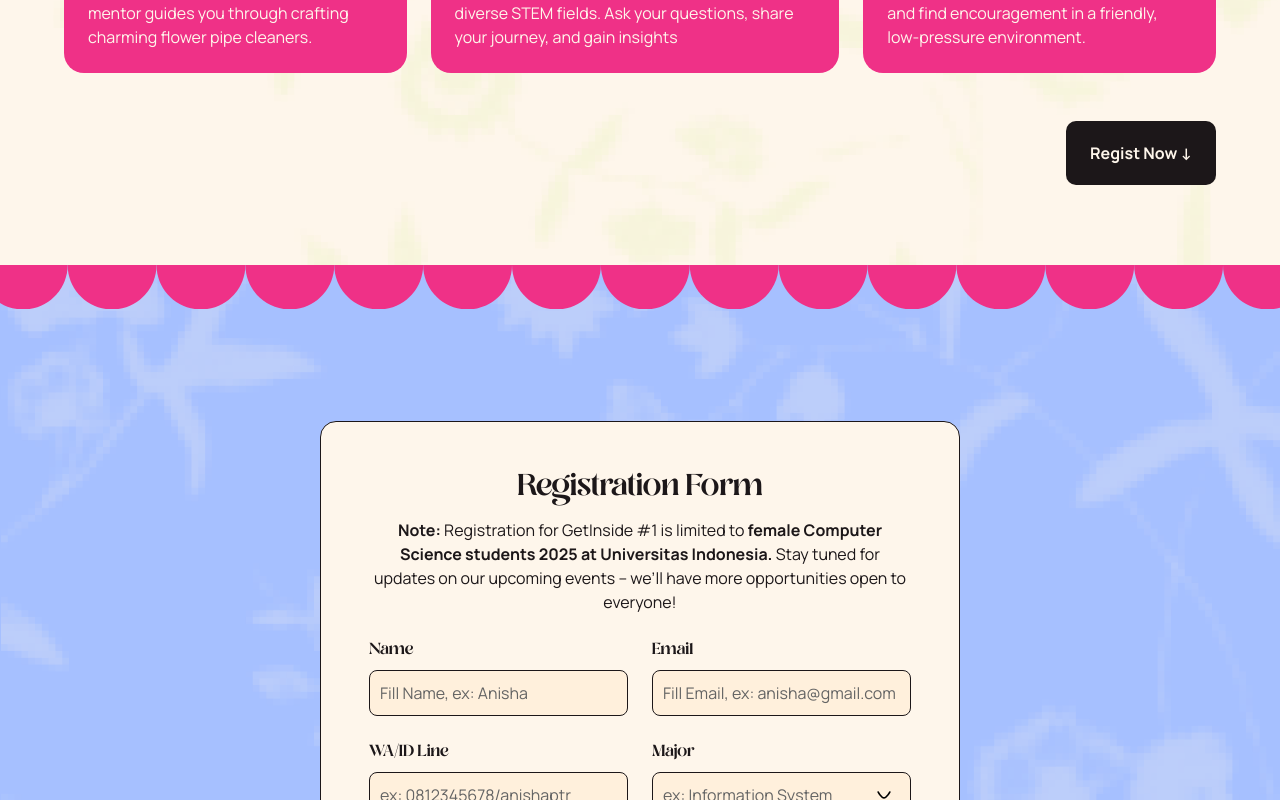
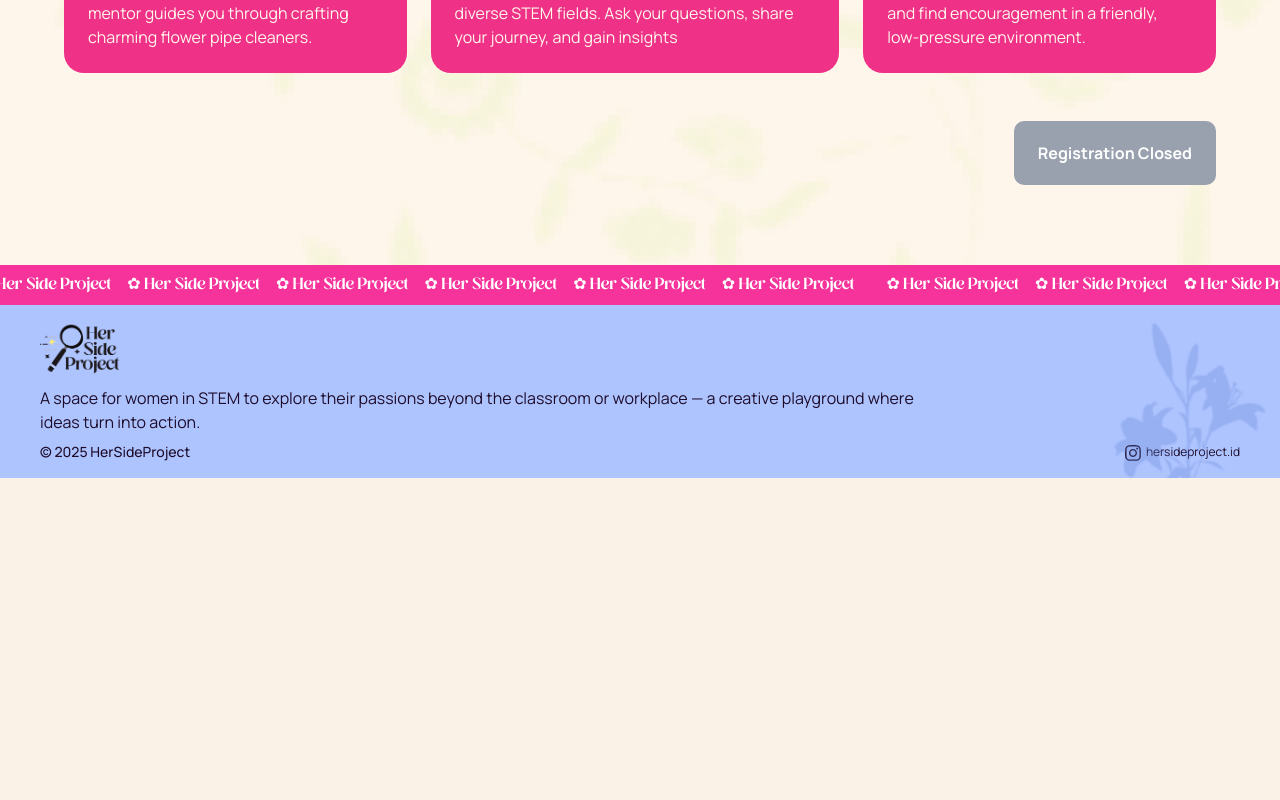
Before and after one commit to HerSideProjects/hsp-fe, a Next.js app: page /register in a window 1280 px wide. Shown: the part 780-1580 px from the top of the page. After the commit the page ends 1258 px from the top, so only its background shows below. Built offline with nearby package versions, Linux system fonts and the light colour scheme.

Commit message:
feat: registration closed

```diff
--- a/src/app/register/page.tsx
+++ b/src/app/register/page.tsx
@@ -64,14 +64,15 @@ const RegisterPage = () => {
     }
   };
 
-  const scrollToForm = () => {
-    formRef.current?.scrollIntoView({ behavior: 'smooth' });
-  };
+  // const scrollToForm = () => {
+  //   formRef.current?.scrollIntoView({ behavior: 'smooth' });
+  // };
 
   return (
     <div>
-      <DetailEventSection scrollToForm={scrollToForm} />
-      <div ref={formRef} className="min-h-screen bg-[#A6C0FF]" style={{ backgroundImage: "url('/assets/images/bg-regist.png')" }}>
+      {/* <DetailEventSection scrollToForm={scrollToForm} /> */}
+      <DetailEventSection />
+      <div ref={formRef} className="hidden md:hidden min-h-screen bg-[#A6C0FF]" style={{ backgroundImage: "url('/assets/images/bg-regist.png')" }}>
         <UpperBorder/>
         <main className="py-28 md:w-1/2 mx-auto flex flex-col items-center md:px-0 px-3">
           <form className="bg-[#FEF6EB] flex flex-col items-center rounded-2xl md:px-12 px-6 py-12 gap-6 w-full border border-[#1C1719]" onSubmit={handleSubmit}>
--- a/src/components/Countdown.tsx
+++ b/src/components/Countdown.tsx
@@ -1,7 +1,7 @@
 'use client'
 
 import React, { useEffect, useState } from 'react';
-import { useRouter } from 'next/navigation'
+// import { useRouter } from 'next/navigation'
 import { CountdownUpperBorder } from '../../public/assets/icons/CountdownUpperBorder';
 import { CountdownLowerBorder } from '../../public/assets/icons/CountdownLowerBorder';
 
@@ -21,7 +21,7 @@ const getTimeLeft = () => {
 
 export default function Countdown() {
   const [timeLeft, setTimeLeft] = useState<{ days: number, hours: number, minutes: number, seconds: number } | null>(null);
-  const router = useRouter();
+  // const router = useRouter();
 
   useEffect(() => {
     setTimeLeft(getTimeLeft());
@@ -65,11 +65,14 @@ export default function Countdown() {
           {timeBlock(timeLeft?.seconds ?? 0, 'Seconds')}
         </div>
         <div className="flex justify-center pb-3 md:pb-5">
-          <div
+          {/* <div
             onClick={() => router.push('/register')}
             className="flex bg-[#1C1719] text-[#FEF6EB] rounded-[10px] px-6 py-5 w-fit cursor-pointer justify-center items-center"
           >
             <p className="font-bold">Regist Now ↓</p>
+          </div> */}
+          <div className="bg-gray-400 text-white rounded-[10px] px-6 py-5 w-fit cursor-not-allowed">
+              <p className="font-bold">Registration Closed</p>
           </div>
         </div>
       </div>
--- a/src/components/modules/detailEventSection.tsx
+++ b/src/components/modules/detailEventSection.tsx
@@ -2,12 +2,13 @@ import React from 'react';
 import Image from "next/image"
 import { RingIcon } from '../../../public/assets/icons/RingIcon';
 
-interface DetailEventSectionProps {
-    scrollToForm: () => void;
-}
+// interface DetailEventSectionProps {
+//     scrollToForm: () => void;
+// }
 
 
-const DetailEventSection = ({scrollToForm} : DetailEventSectionProps) => {
+// const DetailEventSection = ({scrollToForm} : DetailEventSectionProps) => {
+const DetailEventSection = () => {
   return (
     <div className="bg-[#FEF6EB] min-h-screen md:pt-36 pt-32 md:px-16 px-8 flex flex-col gap-12 pb-40 md:pb-20 scroll-hidden" style={{ backgroundImage: "url('/assets/images/bg-details.png')" }}>
         <div className="flex min-[1070px]:flex-row flex-col md:gap-12">
@@ -59,9 +60,14 @@ const DetailEventSection = ({scrollToForm} : DetailEventSectionProps) => {
             </div>
             </div>
         </div>
-        <div className="flex md:justify-end justify-center">
+        {/* <div className="flex md:justify-end justify-center">
             <div onClick={scrollToForm} className="bg-[#1C1719] text-[#FEF6EB] rounded-[10px] px-6 py-5 w-fit cursor-pointer">
             <p className="font-bold">Regist Now ↓</p>
+            </div>
+        </div> */}
+        <div className="flex md:justify-end justify-center">
+            <div className="bg-gray-400 text-white rounded-[10px] px-6 py-5 w-fit cursor-not-allowed">
+                <p className="font-bold">Registration Closed</p>
             </div>
         </div>
     </div>
```
